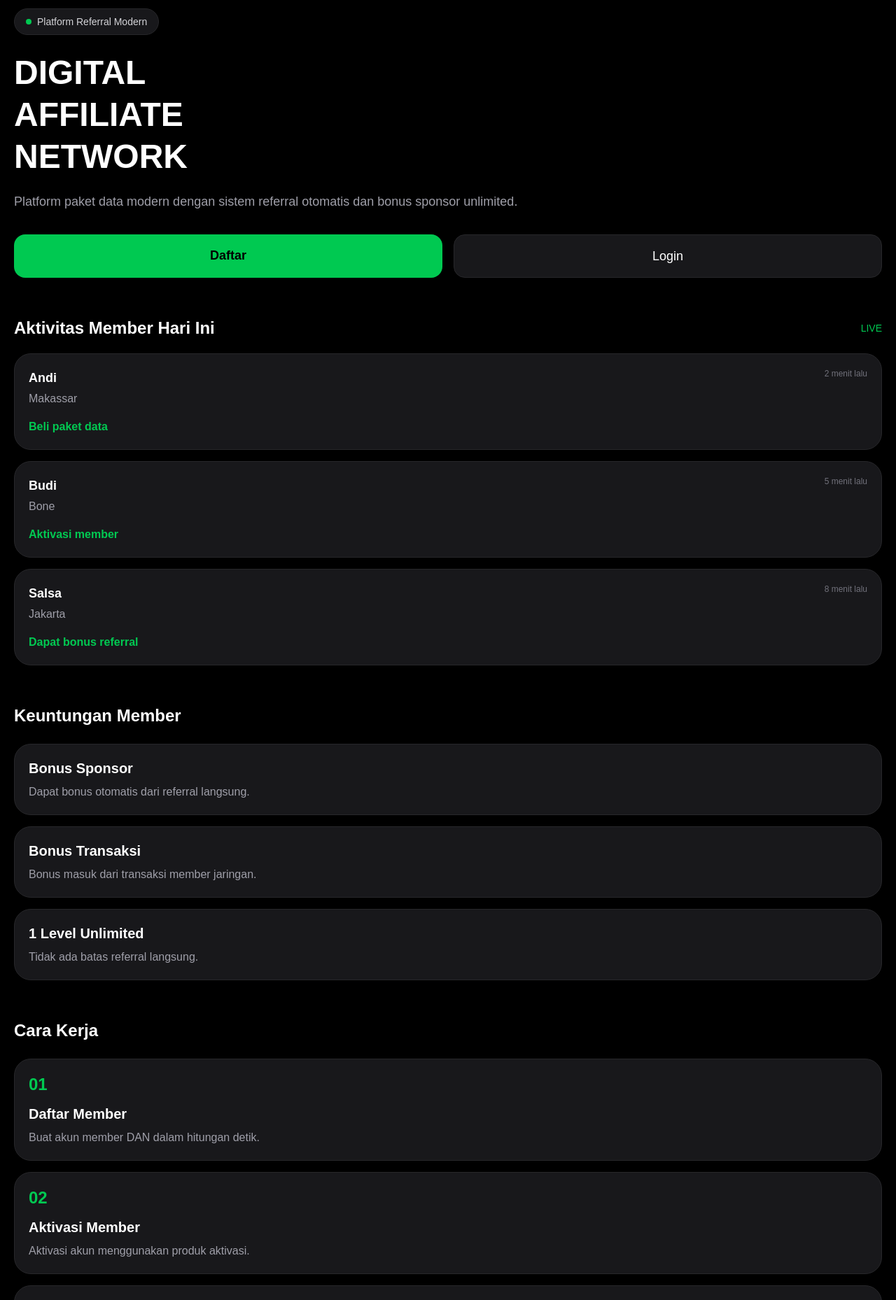
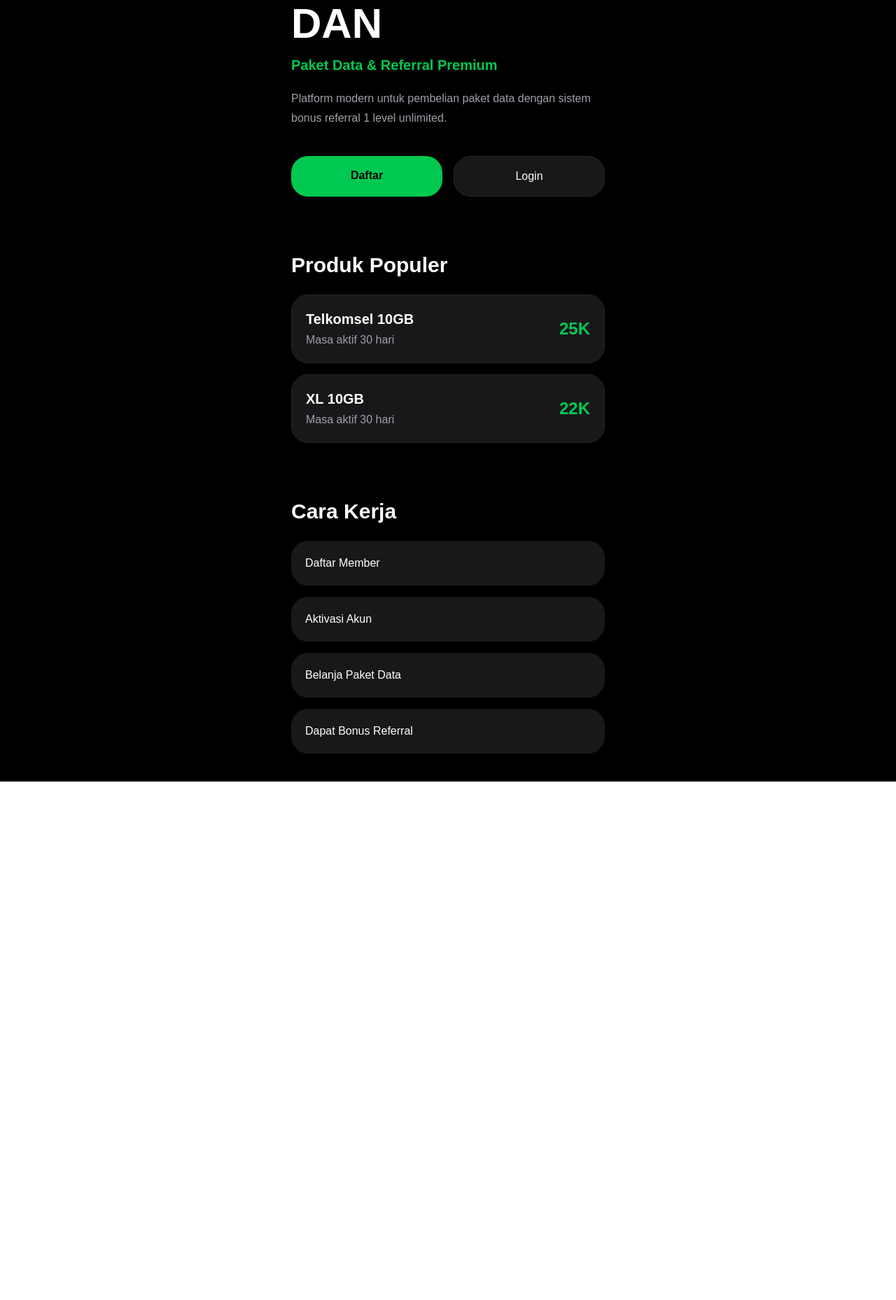
Before and after one commit to ibasnanna-sys/dan-app, a Next.js app: page / in a window 1280 px wide. Shown: the part 60-1918 px from the top of the page at 70% size. After the commit the page ends 1177 px from the top, so only its background shows below. Built offline with nearby package versions, Linux system fonts and the light colour scheme.

Commit message:
Refactor HomePage layout and remove activities data

```diff
--- a/src/app/page.tsx
+++ b/src/app/page.tsx
@@ -1,199 +1,121 @@
 import Link from "next/link";
-
-const activities = [
-  {
-    nama: "Andi",
-    kota: "Makassar",
-    aktivitas: "Beli paket data",
-    waktu: "2 menit lalu",
-  },
-  {
-    nama: "Budi",
-    kota: "Bone",
-    aktivitas: "Aktivasi member",
-    waktu: "5 menit lalu",
-  },
-  {
-    nama: "Salsa",
-    kota: "Jakarta",
-    aktivitas: "Dapat bonus referral",
-    waktu: "8 menit lalu",
-  },
-];
 
 export default function HomePage() {
   return (
-    <main className="min-h-screen bg-black text-white px-5 py-8 pb-28">
-      <section className="pt-10">
-        <div className="inline-flex items-center gap-2 bg-zinc-900 border border-zinc-800 rounded-full px-4 py-2 mb-6">
-          <div className="w-2 h-2 rounded-full bg-green-500" />
-          <span className="text-sm text-zinc-300">
-            Platform Referral Modern
-          </span>
-        </div>
+    <main className="min-h-screen bg-black text-white">
 
-        <h1 className="text-5xl font-black leading-tight">
-          DIGITAL
-          <br />
-          AFFILIATE
-          <br />
-          NETWORK
+      <section className="px-5 pt-14 pb-10">
+        <div className="max-w-md mx-auto">
+
+          <h1 className="text-6xl font-black leading-tight">
+            DAN
           </h1>
 
-        <p className="text-zinc-400 text-lg mt-5 leading-relaxed">
-          Platform paket data modern dengan sistem referral
-          otomatis dan bonus sponsor unlimited.
+          <p className="text-green-500 text-xl mt-2 font-bold">
+            Paket Data & Referral Premium
           </p>
 
-        <div className="grid grid-cols-2 gap-4 mt-8">
+          <p className="text-zinc-400 mt-5 leading-7">
+            Platform modern untuk pembelian paket data
+            dengan sistem bonus referral 1 level unlimited.
+          </p>
+
+          <div className="grid grid-cols-2 gap-4 mt-10">
             <Link
               href="/register"
-            className="bg-green-500 text-black font-bold rounded-2xl py-4 text-center text-lg"
+              className="bg-green-500 text-black font-bold text-center py-4 rounded-3xl"
             >
               Daftar
             </Link>
 
             <Link
               href="/login"
-            className="bg-zinc-900 border border-zinc-800 rounded-2xl py-4 text-center text-lg"
+              className="bg-zinc-900 border border-zinc-800 text-center py-4 rounded-3xl"
             >
               Login
             </Link>
           </div>
+        </div>
       </section>
 
-      <section className="mt-14">
-        <div className="flex items-center justify-between mb-5">
-          <h2 className="text-2xl font-bold">
-            Aktivitas Member Hari Ini
+      <section className="px-5 py-10">
+        <div className="max-w-md mx-auto">
+
+          <h2 className="text-3xl font-black">
+            Produk Populer
           </h2>
 
-          <div className="text-green-500 text-sm">
-            LIVE
+          <div className="space-y-4 mt-6">
+
+            <div className="bg-zinc-900 border border-zinc-800 rounded-3xl p-5">
+              <div className="flex items-center justify-between">
+                <div>
+                  <h3 className="font-bold text-xl">
+                    Telkomsel 10GB
+                  </h3>
+
+                  <p className="text-zinc-400 mt-1">
+                    Masa aktif 30 hari
+                  </p>
+                </div>
+
+                <h3 className="text-green-500 font-black text-2xl">
+                  25K
+                </h3>
               </div>
             </div>
 
-        <div className="space-y-4">
-          {activities.map((item, index) => (
-            <div
-              key={index}
-              className="bg-zinc-900 border border-zinc-800 rounded-3xl p-5"
-            >
-              <div className="flex items-start justify-between">
+            <div className="bg-zinc-900 border border-zinc-800 rounded-3xl p-5">
+              <div className="flex items-center justify-between">
                 <div>
-                  <h3 className="font-bold text-lg">
-                    {item.nama}
+                  <h3 className="font-bold text-xl">
+                    XL 10GB
                   </h3>
 
                   <p className="text-zinc-400 mt-1">
-                    {item.kota}
+                    Masa aktif 30 hari
                   </p>
                 </div>
 
-                <span className="text-xs text-zinc-500">
-                  {item.waktu}
-                </span>
+                <h3 className="text-green-500 font-black text-2xl">
+                  22K
+                </h3>
+              </div>
             </div>
 
-              <div className="mt-4 text-green-500 font-semibold">
-                {item.aktivitas}
-              </div>
-            </div>
-          ))}
-        </div>
-      </section>
-
-      <section className="mt-14">
-        <h2 className="text-2xl font-bold mb-6">
-          Keuntungan Member
-        </h2>
-
-        <div className="space-y-4">
-          <div className="bg-zinc-900 border border-zinc-800 rounded-3xl p-5">
-            <h3 className="font-bold text-xl">
-              Bonus Sponsor
-            </h3>
-
-            <p className="text-zinc-400 mt-2">
-              Dapat bonus otomatis dari referral langsung.
-            </p>
-          </div>
-
-          <div className="bg-zinc-900 border border-zinc-800 rounded-3xl p-5">
-            <h3 className="font-bold text-xl">
-              Bonus Transaksi
-            </h3>
-
-            <p className="text-zinc-400 mt-2">
-              Bonus masuk dari transaksi member jaringan.
-            </p>
-          </div>
-
-          <div className="bg-zinc-900 border border-zinc-800 rounded-3xl p-5">
-            <h3 className="font-bold text-xl">
-              1 Level Unlimited
-            </h3>
-
-            <p className="text-zinc-400 mt-2">
-              Tidak ada batas referral langsung.
-            </p>
           </div>
         </div>
       </section>
 
-      <section className="mt-14">
-        <h2 className="text-2xl font-bold mb-6">
+      <section className="px-5 py-10">
+        <div className="max-w-md mx-auto">
+
+          <h2 className="text-3xl font-black">
             Cara Kerja
           </h2>
 
-        <div className="space-y-4">
-          <div className="bg-zinc-900 rounded-3xl p-5 border border-zinc-800">
-            <div className="text-green-500 font-black text-2xl">
-              01
+          <div className="space-y-4 mt-6">
+
+            <div className="bg-zinc-900 rounded-3xl p-5">
+              Daftar Member
             </div>
 
-            <h3 className="font-bold text-xl mt-3">
-              Daftar Member
-            </h3>
-
-            <p className="text-zinc-400 mt-2">
-              Buat akun member DAN dalam hitungan detik.
-            </p>
+            <div className="bg-zinc-900 rounded-3xl p-5">
+              Aktivasi Akun
             </div>
 
-          <div className="bg-zinc-900 rounded-3xl p-5 border border-zinc-800">
-            <div className="text-green-500 font-black text-2xl">
-              02
+            <div className="bg-zinc-900 rounded-3xl p-5">
+              Belanja Paket Data
             </div>
 
-            <h3 className="font-bold text-xl mt-3">
-              Aktivasi Member
-            </h3>
-
-            <p className="text-zinc-400 mt-2">
-              Aktivasi akun menggunakan produk aktivasi.
-            </p>
+            <div className="bg-zinc-900 rounded-3xl p-5">
+              Dapat Bonus Referral
             </div>
 
-          <div className="bg-zinc-900 rounded-3xl p-5 border border-zinc-800">
-            <div className="text-green-500 font-black text-2xl">
-              03
-            </div>
-
-            <h3 className="font-bold text-xl mt-3">
-              Belanja Paket Data
-            </h3>
-
-            <p className="text-zinc-400 mt-2">
-              Mulai transaksi dan dapat bonus otomatis.
-            </p>
           </div>
         </div>
       </section>
 
-      <footer className="mt-16 text-center text-zinc-500 text-sm">
-        © 2026 DIGITAL AFFILIATE NETWORK
-      </footer>
     </main>
   );
 }
```
Lines whose indentation alone changed are shown as unchanged.
